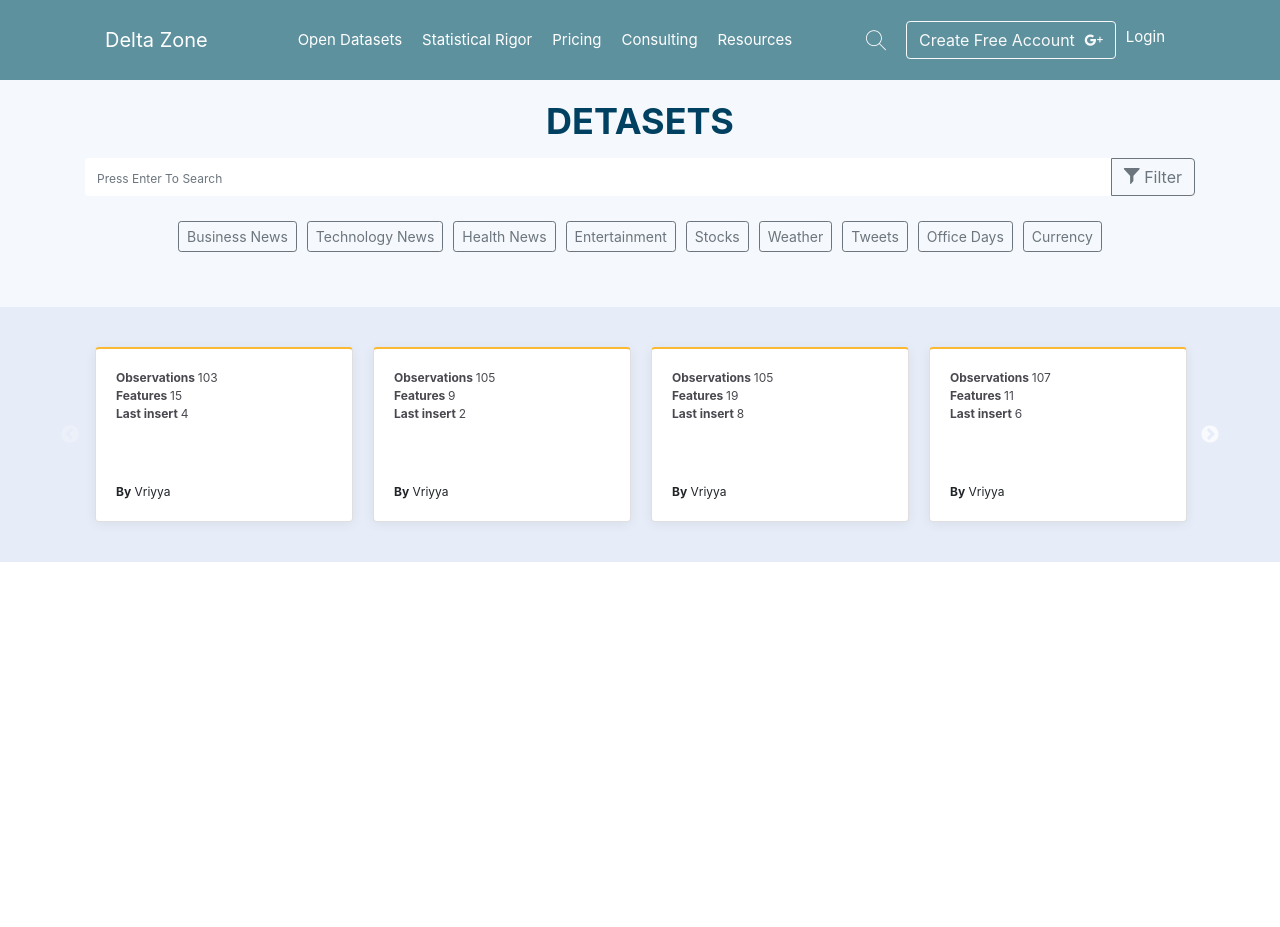
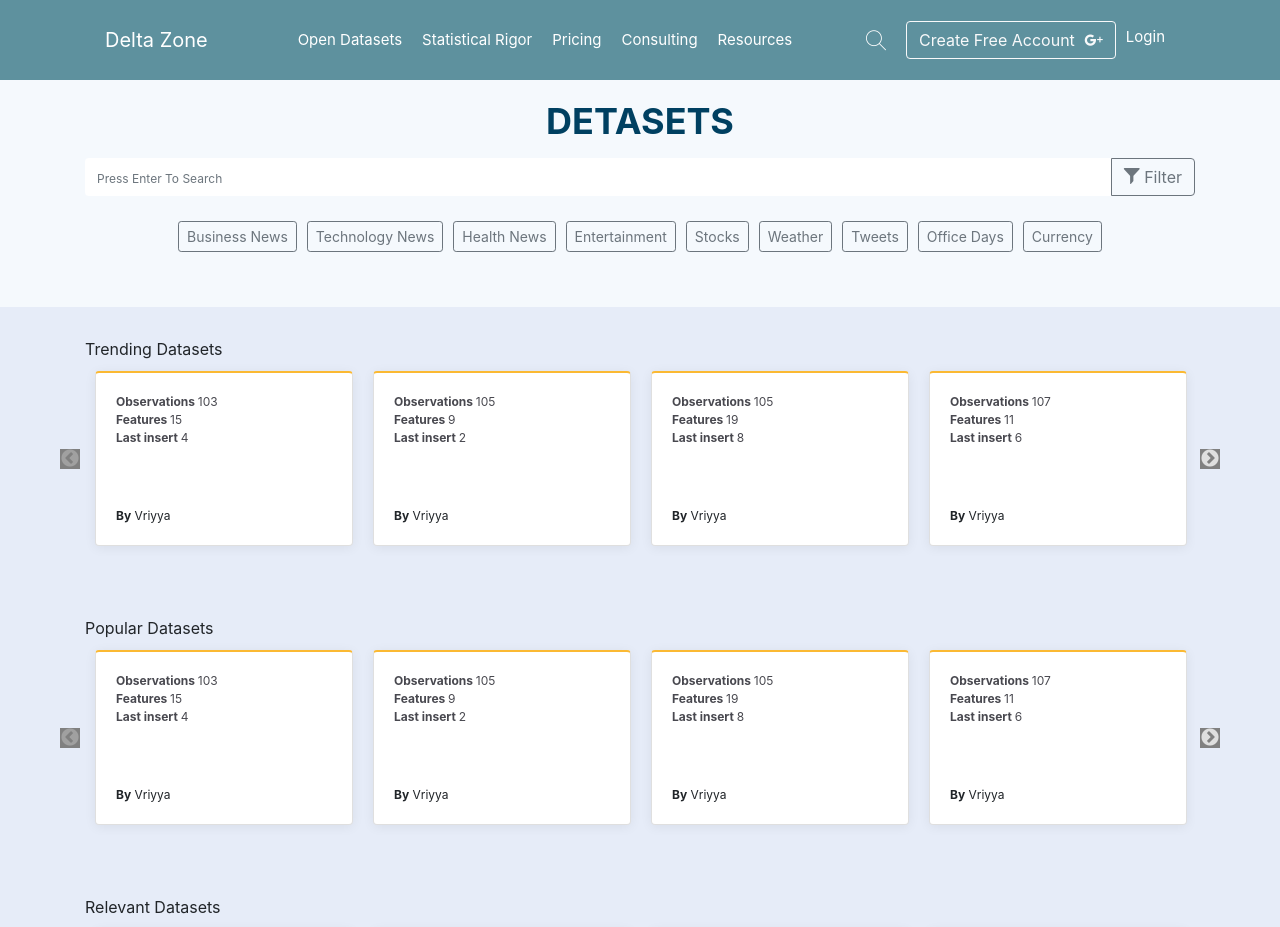
Before and after one commit to guptanidhi/React-Delta, a React (Create React App) app: page / in a window 1280 px wide. Shown: the top 927 px of the page. Before the commit the page ends 800 px from the top, so only its background shows below. Built offline with nearby package versions, Linux system fonts and the light colour scheme.

Commit message:
Added heading to the card

```diff
--- a/src/App.js
+++ b/src/App.js
@@ -11,14 +11,19 @@ import carouselData from './jsonData/carouselData'
 
 const App = () => (
   <React.Fragment>
-
     <CustomNavbar navItems={navItems} />
     <SearchSection
       title="Detasets"
       searchBtnText="Filter"
       topCategoriesData={topCategories} />
     <div className={styles.carouselSection}>
-      <CustomSlider slides={carouselData} sliderSettingObj={sliderSettings} />
+      <CustomSlider carouselTitle="Trending Datasets" slides={carouselData} sliderSettingObj={sliderSettings} />
+    </div>
+    <div className={styles.carouselSection}>
+      <CustomSlider carouselTitle="Popular Datasets" slides={carouselData} sliderSettingObj={sliderSettings} />
+    </div>
+    <div className={styles.carouselSection}>
+      <CustomSlider carouselTitle="Relevant Datasets" slides={carouselData} sliderSettingObj={sliderSettings} />
     </div>
   </React.Fragment>
 );
--- a/src/components/Slider/index.js
+++ b/src/components/Slider/index.js
@@ -5,10 +5,12 @@ import style from './slider.module.scss'
 import CustomCard from '../Card'
 import Grid from '../Grid'
 import { sliderSettings } from '../../jsonData/data';
+import { Carousel } from 'react-bootstrap';
 
-const CustomSlider = ({ slides, sliderSettingObj }) => {
+const CustomSlider = ({ carouselTitle, slides, sliderSettingObj }) => {
 	return (
 		<Grid>
+			<div>{carouselTitle}</div>
 			<Slider {...sliderSettingObj}>
 				{slides.map((slide) => (
 					<div key={slide.id} className={style.slideWrapper}>
@@ -22,10 +24,14 @@ const CustomSlider = ({ slides, sliderSettingObj }) => {
 
 /** Props **/
 CustomSlider.defaultProps = {
+	carouselTitle: '',
+	slides: [],
 	sliderSettingObj: sliderSettings
 }
 
 CustomSlider.propTypes = {
+	carouselTitle: PropTypes.string,
+	slides: PropTypes.array,
 	sliderSettingObj: PropTypes.object
 }
 
--- a/src/jsonData/data.js
+++ b/src/jsonData/data.js
@@ -59,6 +59,28 @@ const navItems = [
   },
 ];
 
+function SampleNextArrow(props) {
+  const { className, style, onClick } = props;
+  return (
+    <div
+      className={className}
+      style={{ ...style, display: "block", background: "gray" }}
+      onClick={onClick}
+    />
+  );
+}
+
+function SamplePrevArrow(props) {
+  const { className, style, onClick } = props;
+  return (
+    <div
+      className={className}
+      style={{ ...style, display: "block", background: "gray" }}
+      onClick={onClick}
+    />
+  );
+}
+
 const sliderSettings = {
   dots: false,
   infinite: false,
@@ -68,6 +90,8 @@ const sliderSettings = {
   initialSlide: 0,
   centerPadding: "60px",
   swipeToSlide: true,
+  nextArrow: <SampleNextArrow />,
+  prevArrow: <SamplePrevArrow />,
   responsive: [
     {
       breakpoint: 1024,
```
